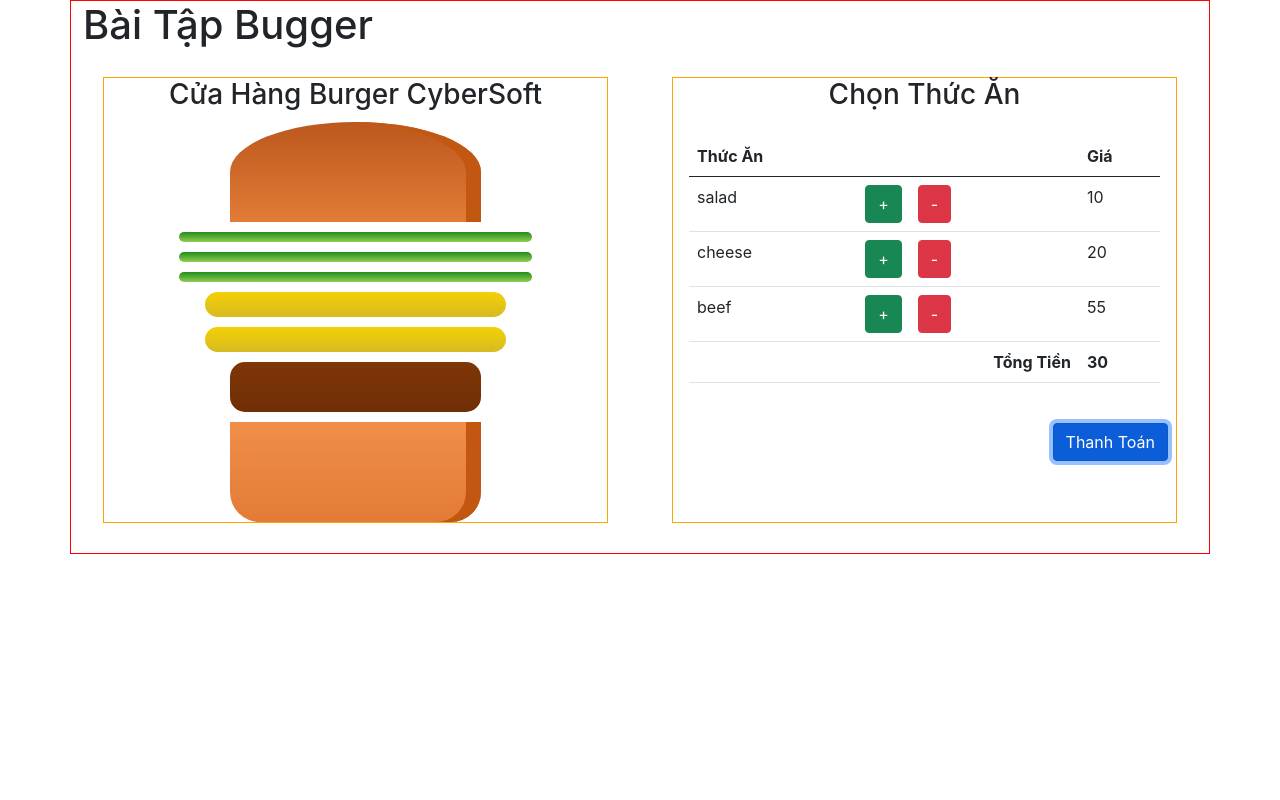
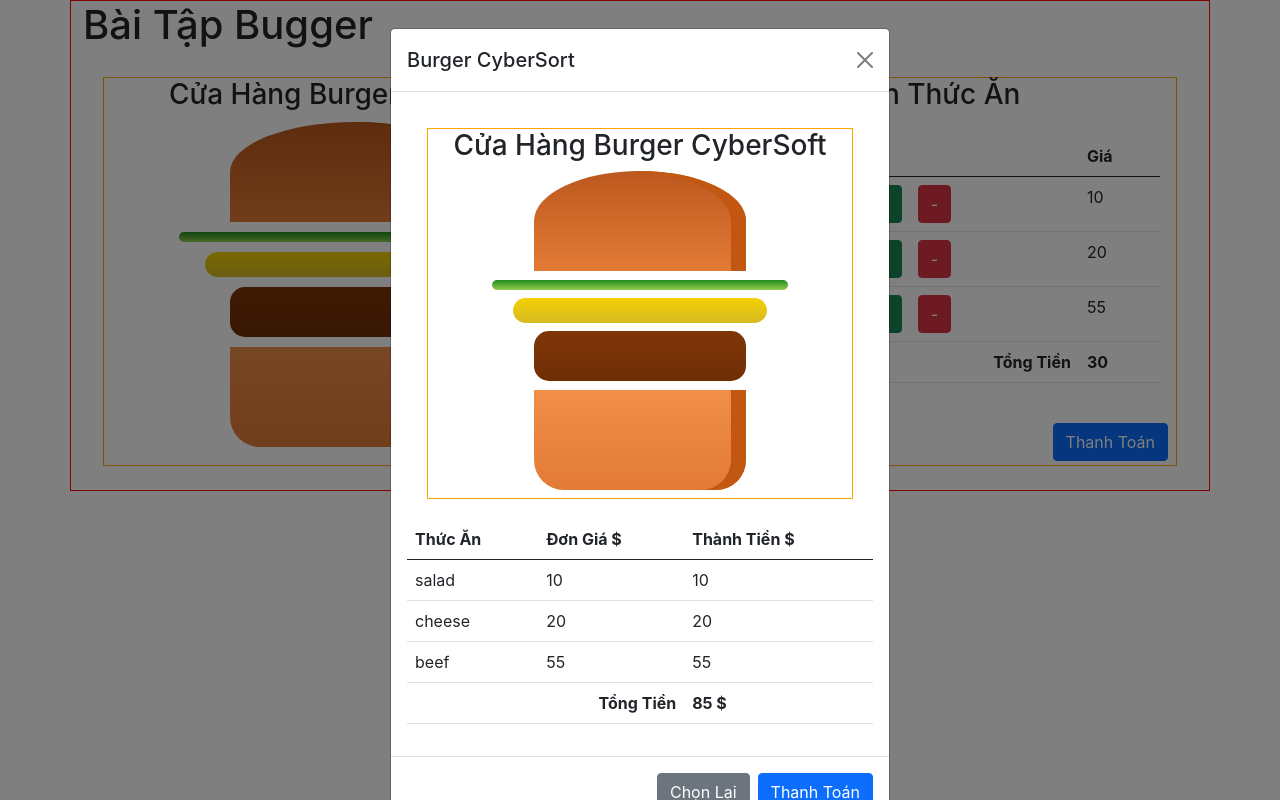
Before and after one commit to vuongvgc/burger-app, a React (Create React App) app: page / in a window 1280 px wide. Both pictures are taken after a click on the button "Thanh Toán". Built offline with nearby package versions, Linux system fonts and the light colour scheme.

Commit message:
build modal for thanh toan

```diff
--- /dev/null
+++ b/src/components/Bill.js
@@ -0,0 +1,47 @@
+import React, { Component } from "react";
+import { connect } from "react-redux";
+class Bill extends Component {
+  render() {
+    const { burger, menu, total } = this.props;
+    let arrFood = Object.getOwnPropertyNames(burger);
+    return (
+      <div>
+        <table className="table">
+          <thead>
+            <tr>
+              <th>Thức Ăn</th>
+              <th colSpan="2">Đơn Giá $</th>
+              <th>Thành Tiền $</th>
+            </tr>
+          </thead>
+          <tbody>
+            {arrFood.map((item) => {
+              return (
+                <tr key={`Bill_${item}`}>
+                  <td>{item}</td>
+                  <td colSpan="2">{menu[item]}</td>
+                  <td>{menu[item] * burger[item]}</td>
+                </tr>
+              );
+            })}
+
+            <tr>
+              <th colSpan="3" className=" text-end">
+                Tổng Tiền
+              </th>
+              <th>{total} $</th>
+            </tr>
+          </tbody>
+        </table>
+      </div>
+    );
+  }
+}
+const mapStateToProps = (state) => {
+  return {
+    burger: state.BurgerReducer.burger,
+    menu: state.BurgerReducer.menu,
+    total: state.BurgerReducer.total,
+  };
+};
+export default connect(mapStateToProps)(Bill);
--- a/src/components/Menu.js
+++ b/src/components/Menu.js
@@ -1,6 +1,7 @@
 import React, { Component } from "react";
 import FoodItem from "./FoodItem";
 import { connect } from "react-redux";
+import Modal from "./Modal";
 class Menu extends Component {
   render() {
     const { menu } = this.props;
@@ -31,7 +32,14 @@
           </table>
         </div>
         <div className="d-flex justify-content-end p-2">
-          <button className="btn btn-primary">Thanh Toán</button>
+          <button
+            className="btn btn-primary"
+            data-bs-toggle="modal"
+            data-bs-target="#BurgerModal"
+          >
+            Thanh Toán
+          </button>
+          <Modal />
         </div>
       </div>
     );
--- /dev/null
+++ b/src/components/Modal.js
@@ -0,0 +1,54 @@
+import React, { Component } from "react";
+import Burger from "./Burger";
+import Bill from "./Bill";
+class Modal extends Component {
+  render() {
+    return (
+      <div
+        className="modal fade"
+        id="BurgerModal"
+        tabIndex="-1"
+        aria-labelledby="exampleModalLabel"
+        aria-hidden="true"
+      >
+        <div className="modal-dialog">
+          <div className="modal-content">
+            <div className="modal-header">
+              <h5 className="modal-title" id="exampleModalLabel">
+                Burger CyberSort
+              </h5>
+              <button
+                type="button"
+                className="btn-close"
+                data-bs-dismiss="modal"
+                aria-label="Close"
+              ></button>
+            </div>
+            <div className="modal-body">
+              <div>
+                <Burger />
+              </div>
+              <div>
+                <Bill />
+              </div>
+            </div>
+            <div className="modal-footer">
+              <button
+                type="button"
+                className="btn btn-secondary"
+                data-bs-dismiss="modal"
+              >
+                Chọn Lại
+              </button>
+              <button type="button" className="btn btn-primary">
+                Thanh Toán
+              </button>
+            </div>
+          </div>
+        </div>
+      </div>
+    );
+  }
+}
+
+export default Modal;
--- a/src/reducers/BurgerReducers.js
+++ b/src/reducers/BurgerReducers.js
@@ -1,6 +1,6 @@
 import { ADD, REMOVE } from "../constans/burger";
 const initialState = {
-  burger: { salad: 3, cheese: 2, beef: 1 }, // [{name:'salad',amount:1},{name:'cheese',amount:1},{name:'beef',amount:1}]
+  burger: { salad: 1, cheese: 1, beef: 1 }, // [{name:'salad',amount:1},{name:'cheese',amount:1},{name:'beef',amount:1}]
 
   menu: {
     salad: 10,
--- a/src/selectors/selectBurger.js
+++ b/src/selectors/selectBurger.js
@@ -3,7 +3,7 @@
   for (let i = 0; i < number; i++) {
     arrBurger.push(renderBurger(name, i));
   }
-  console.log(arrBurger);
+  // console.log(arrBurger);
   return arrBurger;
 };
 const renderBurger = (name, index) => {
```
Also changed, not shown: 1 other file (tests, documents, lock files or other folders).
